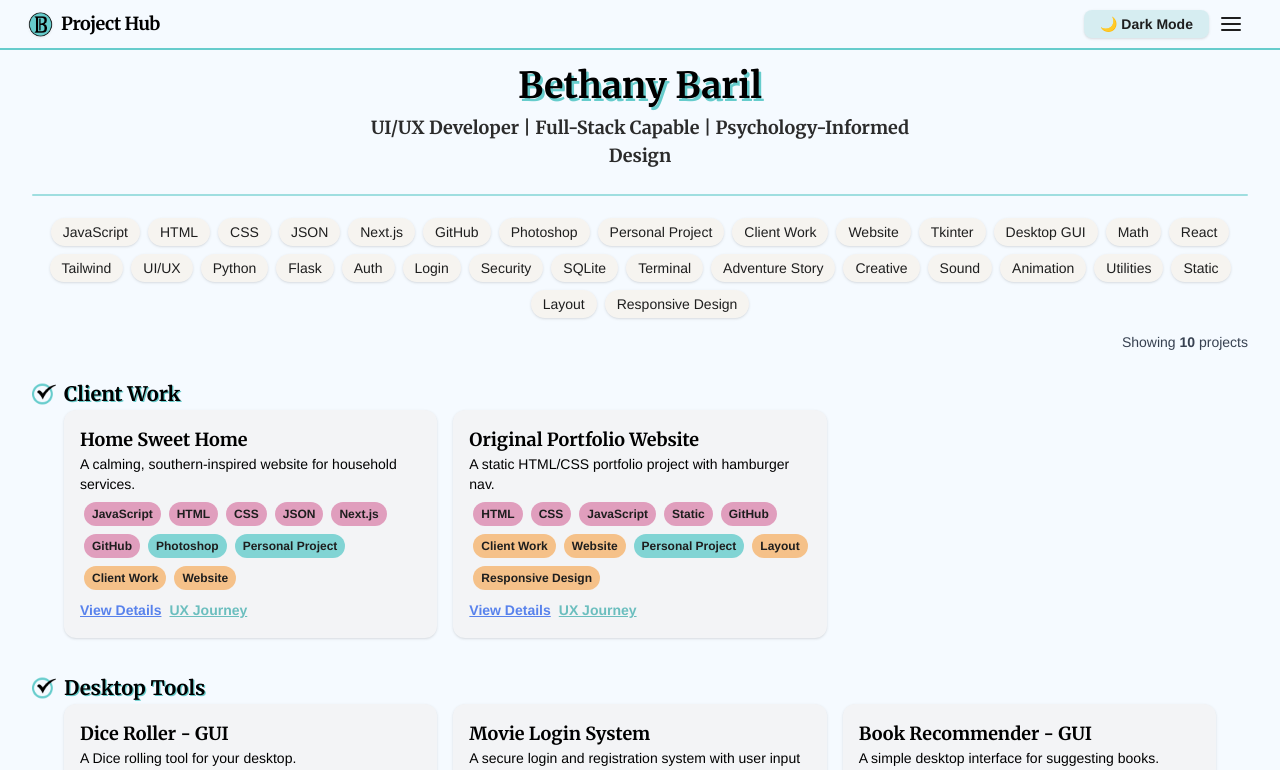
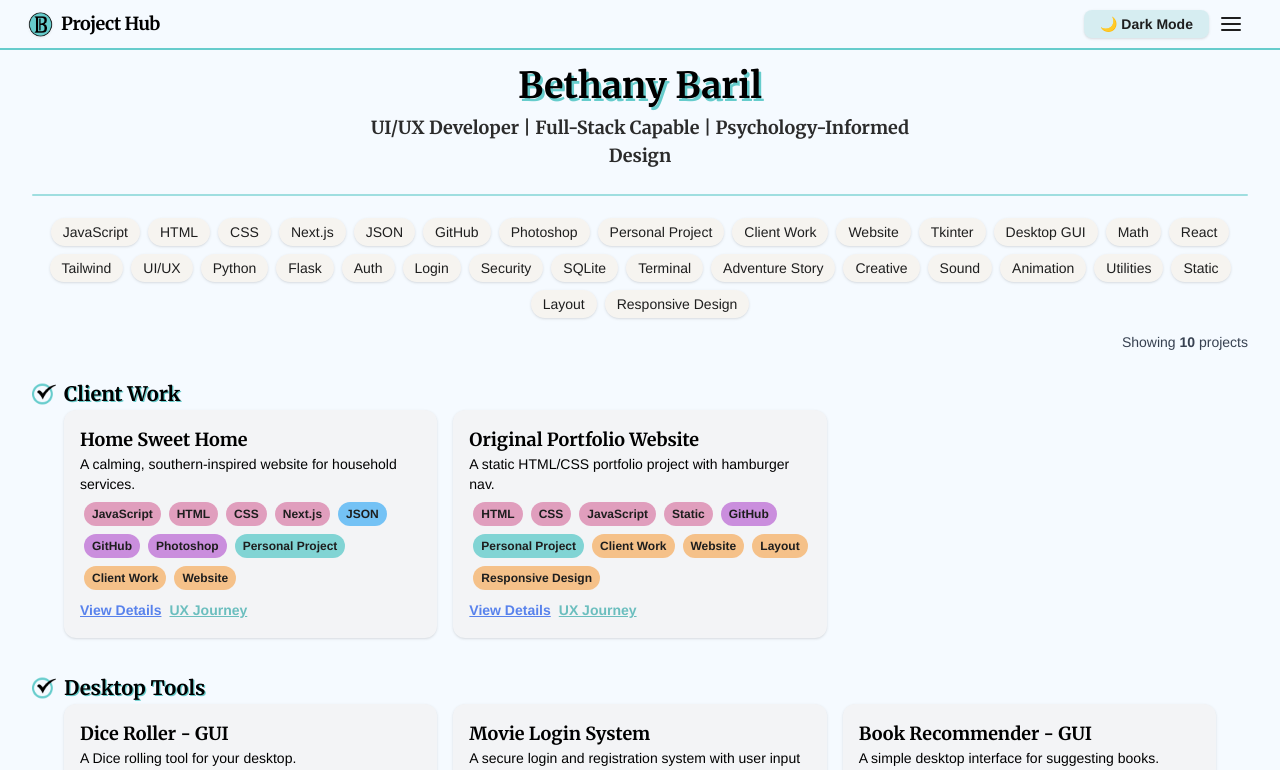
Before and after one commit to BBaril/project-hub, a Next.js app: page / in a window 1280 px wide. Shown: the top 770 px of the page. Built offline with nearby package versions, Linux system fonts and the light colour scheme.

Commit message:
Update the domain links

```diff
--- a/src/data/projectsData.js
+++ b/src/data/projectsData.js
@@ -6,7 +6,7 @@ const projectsData = [
       title: 'Home Sweet Home',
       description: 'A calming, southern-inspired website for household services.',
       fullDescription: 'This static site was built to support a friend’s household assistance business, offering chores and non-medical daily help for older adults.',
-      tags: ['JavaScript', 'HTML', 'CSS', 'JSON', 'Next.js', 'GitHub', 'Photoshop', 'Personal Project', 'Client Work', 'Website'],
+      tags: ['JavaScript', 'HTML', 'CSS',  'Next.js', 'JSON','GitHub', 'Photoshop', 'Personal Project', 'Client Work', 'Website'],
       uxDetails: {
         text: "This project started with a flat layout. After feedback, I iterated with new sectioning, added icons, and focused on navigation clarity for older users.",
         images: [
@@ -37,7 +37,7 @@ const projectsData = [
       title: 'Dice Roller - GUI',
       description: 'A Dice rolling tool for your desktop.',
       fullDescription: 'Built as practice for enhancing my knowledge.',
-      tags: ['Next.js', 'GitHub', 'Tkinter', 'Desktop GUI',  'Math', 'Personal Project', ],
+      tags: ['Next.js',  'Tkinter', 'Desktop GUI', 'GitHub', 'Math', 'Personal Project', ],
       target: 'My first GUI.',
       problem: 'Needed a project that could be visible.',
       empathy: 'Added a button.',
@@ -54,7 +54,7 @@ const projectsData = [
       title: 'Dice Roller - Web App',
       description: 'A Dice rolling tool for an application.',
       fullDescription: 'Built to enhance tabletop gaming and practice full-stack concepts.',
-      tags: ['React', 'Tailwind', 'JavaScript', 'Next.js', 'GitHub', 'UI/UX', 'Personal Project'],
+      tags: ['React', 'Tailwind', 'JavaScript', 'Next.js',  'UI/UX', 'GitHub','Personal Project'],
       target: 'Kids and RPG fans who enjoy whimsical games',
       problem: 'Needed a tool to simulate dice logic in a fantasy setting',
       empathy: 'Added sounds, scroll visuals, and large dice for accessibility',
@@ -157,7 +157,7 @@ const projectsData = [
       description: "A clean, Tkinter-based desktop calculator.",
       fullDescription:
         "A simple but stylish GUI calculator built with Python and Tkinter. This project highlights utility-focused thinking, visual layout precision, and branding polish with a custom favicon.",
-      tags: ['Python', 'Next.js', 'GitHub' ,'Tkinter', 'Desktop GUI', 'Math', 'Utilities', ],
+      tags: ['Python', 'Next.js', 'Tkinter', 'Desktop GUI', 'GitHub' , 'Math', 'Utilities'],
       target: "Desktop users who need a quick, intuitive calculator tool.",
       problem: "Created to reinforce GUI layout and event handling with Python.",
       empathy: "Designed for easy use, clear layout, and soft colors for visual comfort.",
@@ -175,7 +175,7 @@ const projectsData = [
       description: "A static HTML/CSS portfolio project with hamburger nav.",
       fullDescription:
         "This was my first portfolio website, hand-coded in HTML and CSS with a floating menu, smooth scroll, and contact section. It marked the beginning of my front-end journey and laid the foundation for my upgraded React + Next projects.",
-      tags: ['HTML', 'CSS', 'JavaScript', 'Static',  'GitHub', 'Client Work', 'Website', 'Personal Project', 'Layout', 'Responsive Design'],
+      tags: ['HTML', 'CSS', 'JavaScript', 'Static',  'GitHub', 'Personal Project', 'Client Work', 'Website', 'Layout', 'Responsive Design'],
       uxDetails: {
         text: "I created my first portfolio using only static HTML and CSS — no frameworks or dev server. It was built through self-taught tutorials and trial-and-error, and gave me the foundation to develop my current full-stack projects.",
         images: [],
--- a/src/shared/Footer.jsx
+++ b/src/shared/Footer.jsx
@@ -13,7 +13,7 @@ export default function Footer() {
         <Link href="#web-interface" className="text-black dark:text-bbOffWhite/80 hover:text-bbPinkDark/70 dark:hover:text-bbPink/80 transition">Web</Link>
         <Link href="#creative-projects" className="text-black dark:text-bbOffWhite/80 hover:text-bbPinkDark/70 dark:hover:text-bbPink/80 transition">Creative</Link>
         <Link href="#utility-apps" className="text-black dark:text-bbOffWhite/80 hover:text-bbPinkDark/70 dark:hover:text-bbPink/80 transition">Utility</Link>
-        <Link href="https://bethany-baril-portfolio.netlify.app/#contact" target="_blank" className=" text-black dark:text-bbOffWhite/80 hover:text-bbPinkDark/70 dark:hover:text-bbPink/80 transition">Contact</Link>
+        <Link href="https://bethanybaril.com/#contact" target="_blank" className=" text-black dark:text-bbOffWhite/80 hover:text-bbPinkDark/70 dark:hover:text-bbPink/80 transition">Contact</Link>
       </div>
       <div className="h-[.15rem] max-w-full mx-auto bg-bbTeal dark:bg-bbTealDark/90 my-2 rounded-full" />
       <div className="mt-10 mb-6 text-xs text-gray-500 dark:text-gray-400">
--- a/src/shared/Header.jsx
+++ b/src/shared/Header.jsx
@@ -38,7 +38,7 @@ export default function Header() {
       <div className="flex justify-between items-center px-1 py-1.5 mt-1 mb-1 max-w-7xl mx-auto">
         {/* Logo + Title */}
         <div className="flex items-center gap-2 ml-6">
-          <Link href="https://bethany-baril-portfolio.netlify.app">
+          <Link href="https://bethanybaril.com">
             <Image
               src="/bbLogo3.png"
               alt="Bethany Baril Logo"
@@ -105,7 +105,7 @@ export default function Header() {
                   Utility
                 </a>
                 <a
-                  href="https://bethany-baril-portfolio.netlify.app/#contact"
+                  href="https://bethanybaril.com/#contact"
                   target="_blank"
                   rel="noopener noreferrer"
                   onClick={() => setMenuOpen(false)}
--- a/src/ui/ProjectCard.jsx
+++ b/src/ui/ProjectCard.jsx
@@ -179,23 +179,22 @@ export default function ProjectCard({ project }) {
 }
 
 function tagColor(tag) {
-    const frontend = ['React', 'Tailwind', 'JavaScript', 'HTML', 'CSS', 'UI/UX', 'Figma', 'Next.js', 'JSON', 'Static', 'GitHub'];
-    const backend = ['Flask', 'API', 'Auth', 'Python', 'Java', 'Node.js', 'Django', 'Login', 'Security'];
-    const database = ['MySQL', 'SQLite'];
-    const gui = ['Tkinter', 'Desktop GUI'];
-    const mobile = ['Flutter (Dart)'];
-    const creative = ['Photoshop', 'Creative', 'Animation', 'Audio', 'Adventure Story', 'Sound', 'Personal Project'];
-    const tools = ['Terminal', 'CLI', 'ETL', 'Dev Tool', 'Math', 'Utilities'];
-    const client = ['Client Work', 'Website', 'Layout', 'Responsive Design'];
+    const frontend = ['React', 'Next.js', 'Tailwind', 'JavaScript', 'HTML', 'CSS', 'UI/UX', 'Figma', 'Static'];
+    const backend = ['Python', 'Flask', 'Node.js', 'Auth', 'Security', 'JSON', 'API', 'Login'];
+    const database = ['SQLite', 'MySQL'];
+    const gui = ['Tkinter', 'Desktop GUI', 'Flutter (Dart)'];
+    const tools = ['GitHub', 'VS Code', 'Netlify', 'Vercel', 'Terminal', 'CLI', 'Photoshop', 'ETL', 'Dev Tool', 'Math', 'Utilities'];
+    const ux = ['Accessibility', 'Responsive Design', 'Psychology', 'Customer Service', 'Teamwork', 'Adaptability', 'Problem Solving', 'Client Work', 'Website', 'Layout', 'Responsive Design'];
+    const creative = ['Creative', 'Animation', 'Sound', 'Audio', 'Adventure Story', 'Personal Project'];
+
+
 
     if (frontend.includes(tag)) return 'bg-bbPink/80';
     if (backend.includes(tag)) return 'bg-bbBlueSoft/80';
     if (database.includes(tag)) return 'bg-bbGreenSoft/80';
     if (gui.includes(tag)) return 'bg-bbBlue/80';
-    if (mobile.includes(tag)) return 'bg-bbGreen/80';
     if (creative.includes(tag)) return 'bg-bbTeal/80';
     if (tools.includes(tag)) return 'bg-bbPurple/80';
-    if (client.includes(tag)) return 'bg-bbOrange/80';
-
+    if (ux.includes(tag)) return 'bg-bbOrange/80';
     return 'bg-black'; // fallback
   }
```
